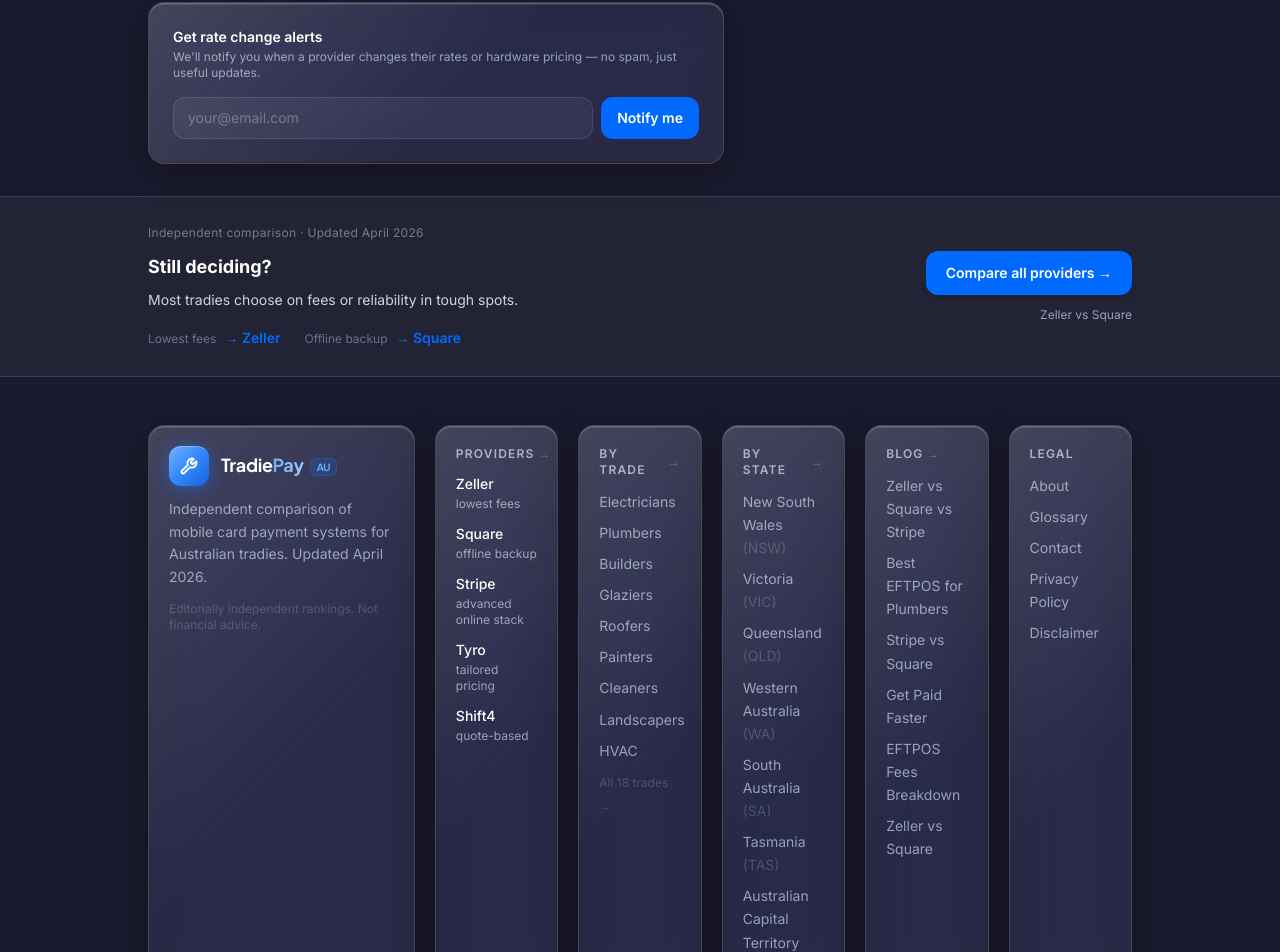
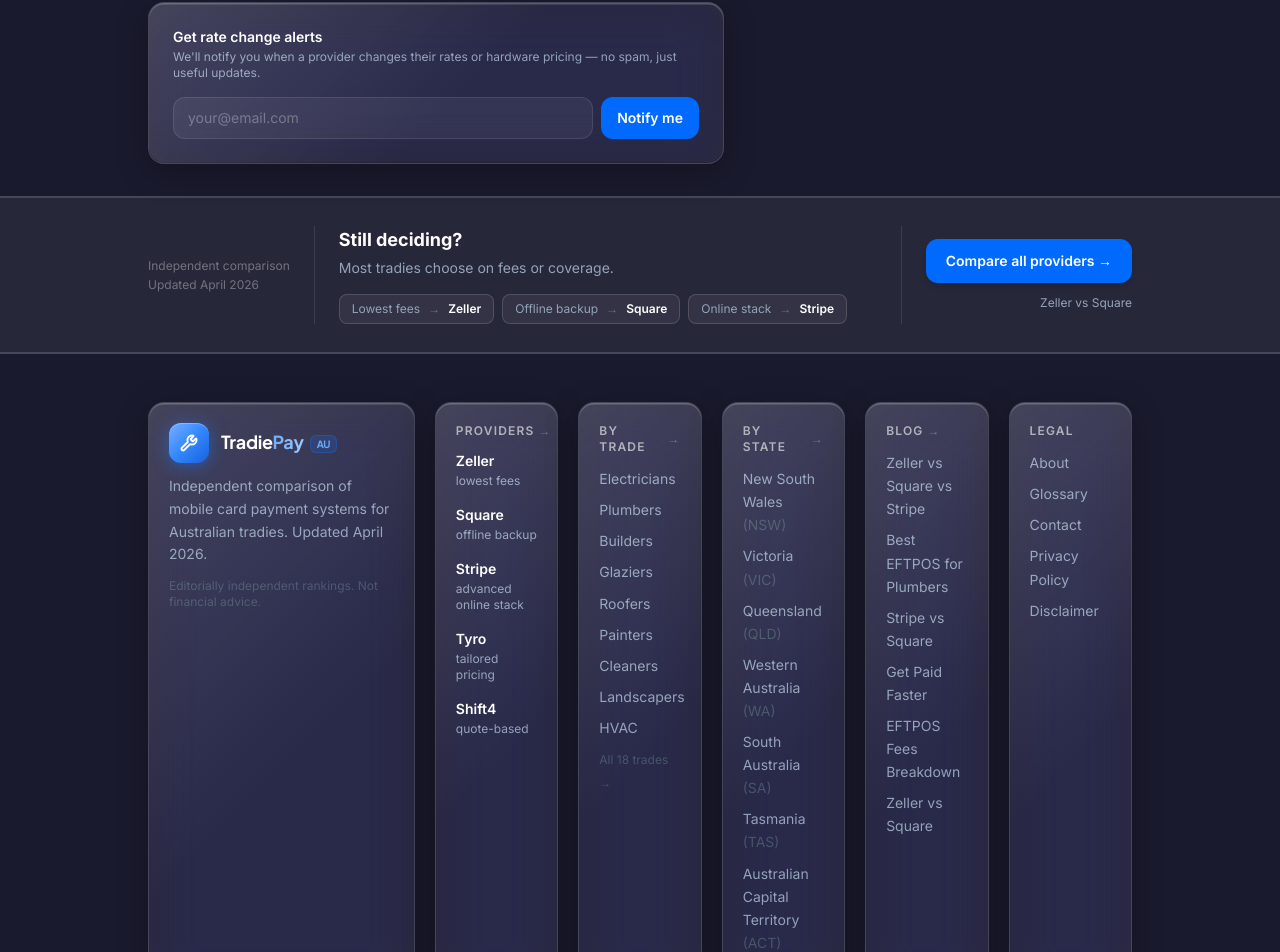
Before and after one commit to THOMARSE5150/tradiepayu-au, a React (Vite) app: page / in a window 1280 px wide. Shown: the part 5341-6293 px from the top of the page. Built offline with nearby package versions, Linux system fonts and the light colour scheme.

Commit message:
polish(footer): v3 stronger decision band and hierarchy

```diff
--- a/src/components/Footer.jsx
+++ b/src/components/Footer.jsx
@@ -98,26 +98,43 @@
   )
 }
 
+const decisionCues = [
+  { lead: 'Lowest fees',    name: 'Zeller', href: '/providers/zeller' },
+  { lead: 'Offline backup', name: 'Square', href: '/providers/square' },
+  { lead: 'Online stack',   name: 'Stripe', href: '/providers/stripe' },
+]
+
 function DecisionBlock() {
   return (
-    <div className="border-y border-white/[0.12] bg-white/[0.04]">
-      <div className="container-page py-7 flex flex-col sm:flex-row sm:items-center gap-6">
-        <div className="flex-1 min-w-0">
-          <p className="text-white/40 text-xs mb-3 tracking-wide">Independent comparison · Updated {siteMeta.lastVerifiedDisplay}</p>
-          <p className="text-white font-bold text-lg mb-2">Still deciding?</p>
-          <p className="text-slate-300 text-sm leading-relaxed max-w-sm">Most tradies choose on fees or reliability in tough spots.</p>
-          <div className="flex flex-wrap gap-x-6 gap-y-2 mt-4">
-            <span className="flex items-baseline gap-2">
-              <span className="text-slate-500 text-xs">Lowest fees</span>
-              <span className="text-brand-blue font-semibold text-sm">→ Zeller</span>
-            </span>
-            <span className="flex items-baseline gap-2">
-              <span className="text-slate-500 text-xs">Offline backup</span>
-              <span className="text-brand-blue font-semibold text-sm">→ Square</span>
-            </span>
+    <div className="border-y-2 border-white/[0.15] bg-white/[0.06]">
+      <div className="container-page py-7 grid grid-cols-1 sm:grid-cols-[auto_1fr_auto] gap-6 sm:gap-0 sm:divide-x sm:divide-white/[0.10]">
+        {/* Left: trust signal */}
+        <div className="hidden sm:flex flex-col justify-center pr-6">
+          <p className="text-white/35 text-xs leading-relaxed whitespace-nowrap">Independent comparison</p>
+          <p className="text-white/35 text-xs leading-relaxed whitespace-nowrap">Updated {siteMeta.lastVerifiedDisplay}</p>
+        </div>
+
+        {/* Center: heading + copy + pills */}
+        <div className="sm:px-6">
+          <p className="text-white font-bold text-lg mb-1">Still deciding?</p>
+          <p className="text-slate-400 text-sm mb-4">Most tradies choose on fees or coverage.</p>
+          <div className="flex flex-wrap gap-2">
+            {decisionCues.map(c => (
+              <Link
+                key={c.name}
+                to={c.href}
+                className="inline-flex items-center gap-1.5 px-3 py-1.5 rounded-lg border border-white/[0.14] bg-white/[0.06] hover:border-white/30 hover:bg-white/[0.10] transition-all text-xs"
+              >
+                <span className="text-slate-400">{c.lead}</span>
+                <span className="text-white/30 mx-0.5">→</span>
+                <span className="text-white font-semibold">{c.name}</span>
+              </Link>
+            ))}
           </div>
         </div>
-        <div className="flex flex-row sm:flex-col items-center sm:items-end gap-3 flex-shrink-0">
+
+        {/* Right: CTA */}
+        <div className="flex flex-row sm:flex-col items-center sm:items-end justify-start sm:justify-center gap-3 flex-shrink-0 sm:pl-6">
           <Link
             to="/providers"
             className="inline-flex items-center gap-2 px-5 py-3 bg-brand-blue hover:bg-blue-600 text-white font-semibold text-sm rounded-xl transition-colors whitespace-nowrap shadow-md"
@@ -148,11 +165,11 @@
           <Link to="/providers" className="text-white/60 font-semibold mb-3 text-xs uppercase tracking-widest hover:text-white/90 transition-colors flex items-center gap-1">
             Providers <span className="text-white/30">→</span>
           </Link>
-          <ul className="space-y-3 mt-3">
+          <ul className="space-y-4 mt-3">
             {providers.map(p => (
               <li key={p.href}>
                 <Link to={p.href} className="group flex flex-col gap-0.5">
-                  <span className="text-white group-hover:text-brand-blue transition-colors text-sm font-medium underline-offset-2 group-hover:underline">{p.label}</span>
+                  <span className="text-white group-hover:text-brand-blue transition-colors text-sm font-semibold underline-offset-2 group-hover:underline">{p.label}</span>
                   {p.desc && <span className="text-slate-400 group-hover:text-slate-300 transition-colors text-xs">{p.desc}</span>}
                 </Link>
               </li>
```
